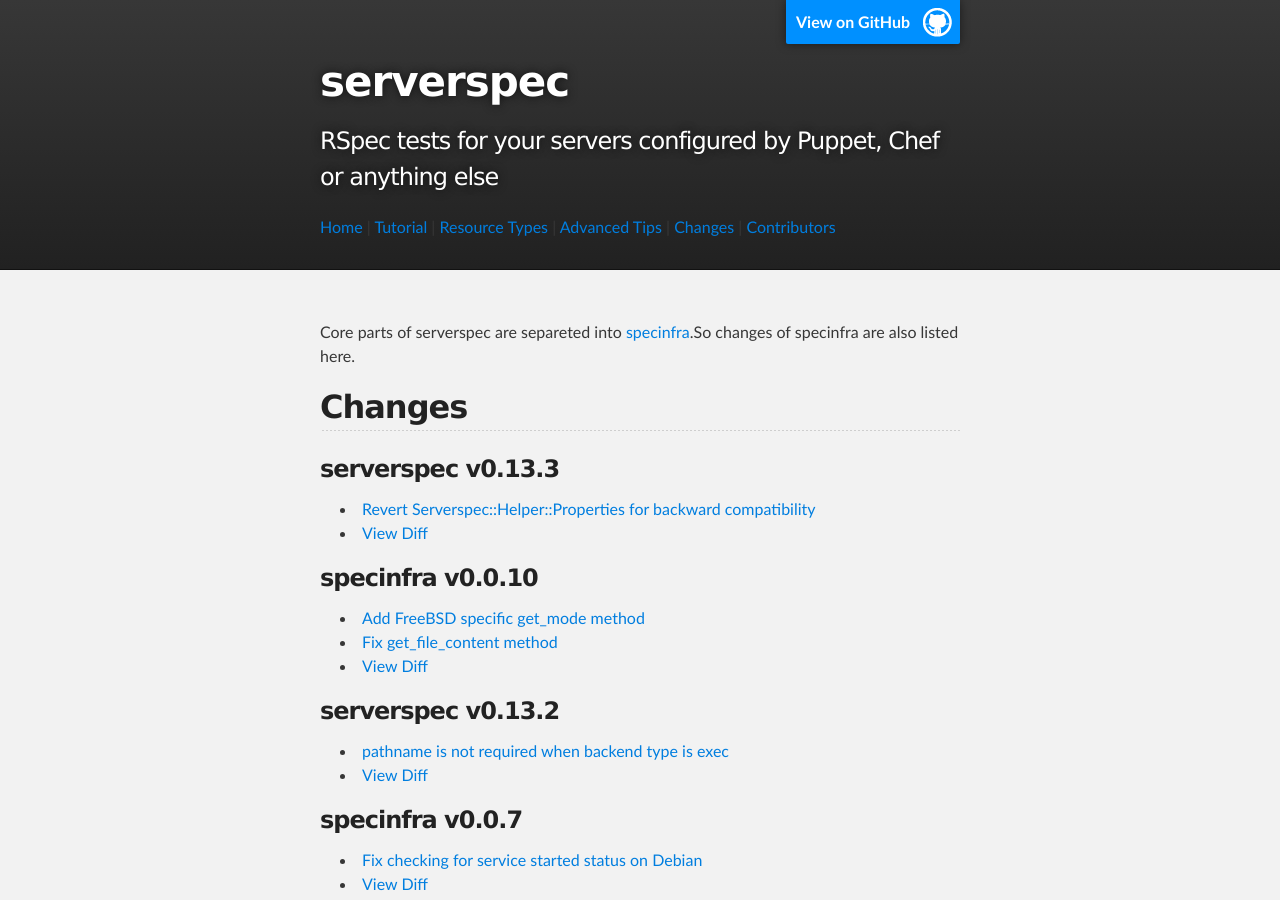
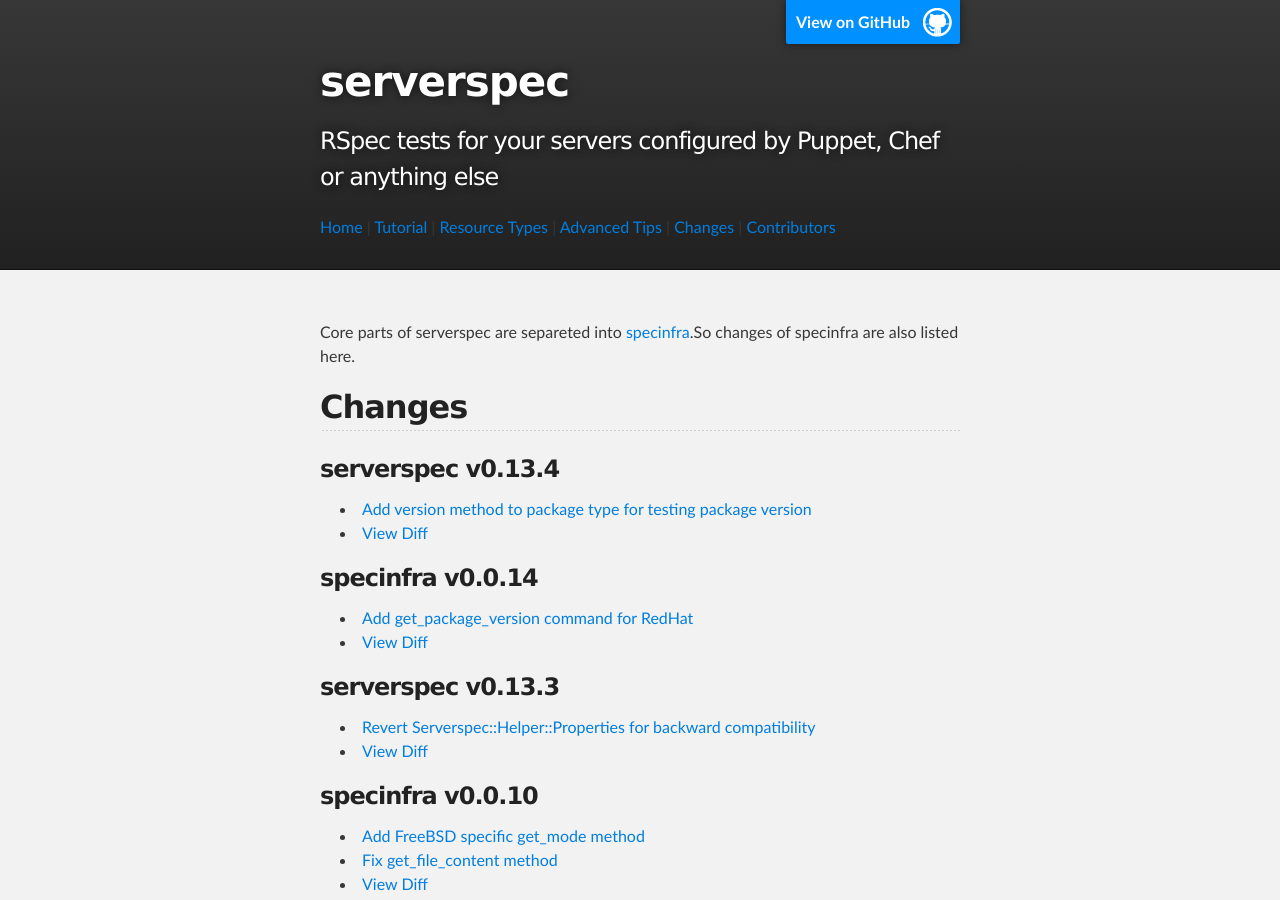
Before and after one commit to serverspec/serverspec.github.io, a Jekyll site: the page built from changes.md, in a window 1280 px wide and 900 px high. Built offline with Jekyll 4.4.1, drawn with Linux system fonts in a browser that asks for light colours; Markdown is read by kramdown in place of the engine named in the settings.

Commit message:
Add changes of specinfra and serverspec

```diff
--- a/changes.md
+++ b/changes.md
@@ -6,6 +6,16 @@ title: Changes
 Core parts of serverspec are separeted into [specinfra](https://github.com/serverspec/specinfra).So changes of specinfra are also listed here.
 
 ## Changes
+
+### serverspec v0.13.4
+
+ * [Add version method to package type for testing package version](https://github.com/serverspec/serverspec/pull/311)
+ * [View Diff](https://github.com/serverspec/serverspec/compare/v0.13.3...v0.13.4)
+
+### specinfra v0.0.14
+
+ * [Add get_package_version command for RedHat](https://github.com/serverspec/specinfra/pull/23)
+ * [View Diff](https://github.com/serverspec/specinfra/compare/v0.0.13...v0.0.14)
 
 ### serverspec v0.13.3
 
```
